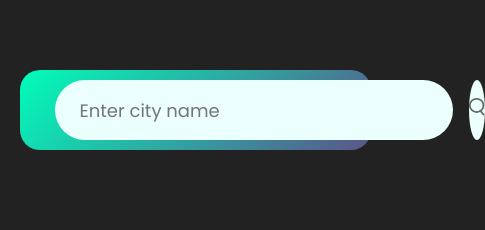
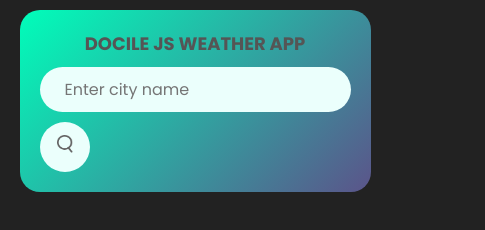
Before and after one commit to docile-imbereyemaso/js-weather-app, a plain HTML site: page index.html in a window 390 px wide. Shown: the whole page, 485 px wide, since content can reach past the window. Drawn offline with Linux system fonts and the light colour scheme.

Commit message:
finalizing the project

```diff
--- a/index.html
+++ b/index.html
@@ -10,6 +10,7 @@
 
 
     <div class="card">
+        <h1 class="heading">DOCILE JS WEATHER APP</h1>
          <div class="search">
               <input type="text" placeholder="Enter city name" spellcheck="false">
               <button>
--- a/index.js
+++ b/index.js
@@ -13,11 +13,15 @@ async function checkWeather(city) {
         document.querySelector(".error").style.display="none";
          let data = await response.json();
 
-
+        console.log(data);
+        const sunrise = new Date(data.sys.sunrise * 1000).toLocaleTimeString();
+        const sunset = new Date(data.sys.sunset * 1000).toLocaleTimeString();
      document.querySelector(".city").innerHTML =data.name||"Kigali";
      document.querySelector(".temp").innerHTML =`${Math.round(data.main.temp)} °C`;
      document.querySelector(".humidity").innerHTML =`${data.main.humidity}%`;
      document.querySelector(".wind").innerHTML =`${data.wind.speed} km/hr`;
+     document.querySelector(".sun-rise").innerHTML =`${sunrise}`;
+     document.querySelector(".sun-set").innerHTML =`${sunset}`;
 
      if(data.weather[0].main=="Clouds"){
           weatherIcon.src ="images/clouds.png"
--- a/style.css
+++ b/style.css
@@ -16,9 +16,9 @@ body{
     max-width: 470px;
     background: linear-gradient(135deg,#00feba,#5b548a);
     color: #fff;
-    margin: 70px  auto 0;
+    margin: 10px  auto 0;
     border-radius: 20px;
-    padding: 10px 35px;
+    padding: 15px 35px;
     text-align: center;
 }
 .search{
@@ -26,6 +26,10 @@ body{
     display: flex;
     justify-content: space-between;
     align-items: center;
+}
+.heading{
+    margin-bottom: 10px;
+    color: #555;
 }
 .search input{
     border: 0;
@@ -100,3 +104,52 @@ body{
     margin-top: 10px;
     display: none;
 }
+
+@media (max-width: 480px) {
+    .heading{
+        font-size: 18px;
+    }
+  .card {
+    padding: 20px 20px;
+  }
+
+  .search {
+    flex-direction: column;
+    align-items: stretch;
+  }
+
+  .search input {
+    margin-right: 0;
+    margin-bottom: 10px;
+    width: 100%;
+    font-size: 16px;
+    height: 50px;
+  }
+
+  .search button {
+    width: 50px;
+    height: 50px;
+  }
+
+  .weather h1 {
+    font-size: 60px;
+  }
+
+  .weather h2 {
+    font-size: 30px;
+  }
+
+  .details {
+    flex-direction: column;
+    gap: 10px;
+    padding: 0;
+  }
+
+  .humidity, .wind {
+    font-size: 22px;
+  }
+
+  .col img {
+    width: 30px;
+  }
+}
```
